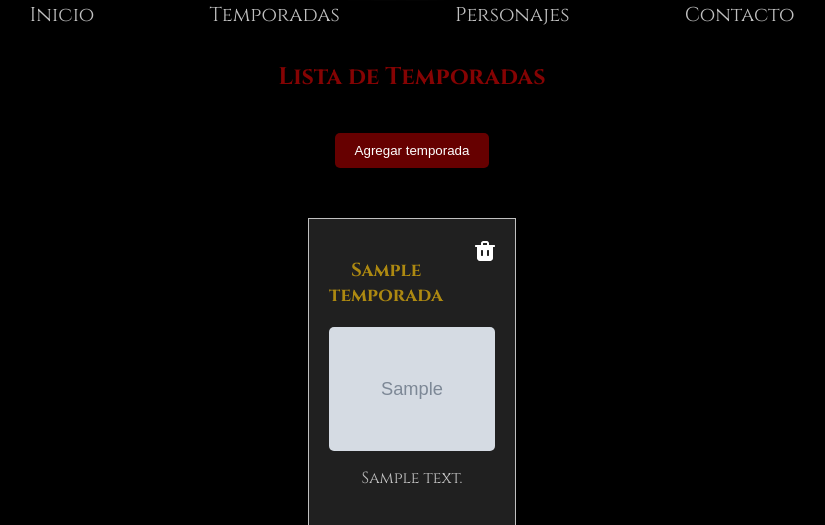
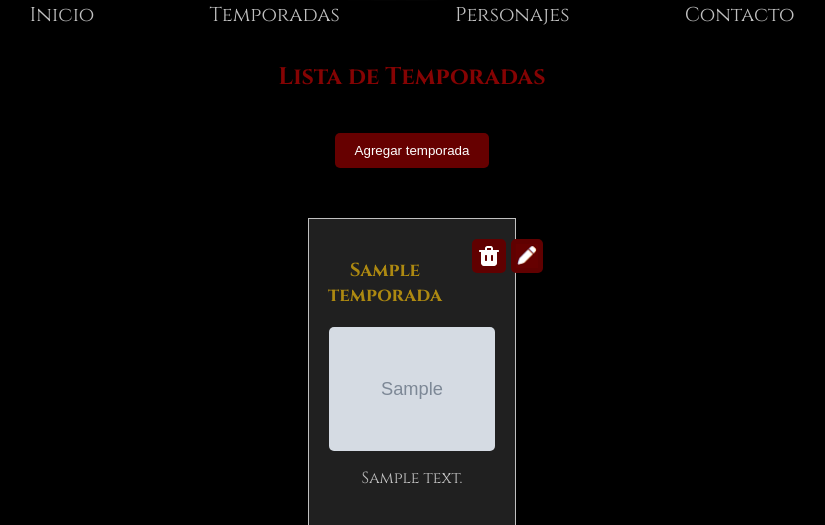
Before and after one commit to fabtrr22/trabajoGoT, a Flask app: page /temporadas in a window 1280 px wide. Shown: the part 317-842 px from the top of the page, without its empty margins (228-1053 px from the left). Run offline with Flask 3, Linux system fonts and the light colour scheme; tables that the repository leaves empty or names only in its code hold one stand-in row (values such as "Sample post"); grey boxes marked "Sample" are stand-in pictures.

Commit message:
agrego estilos de icono eliminar y editar

```diff
--- a/static/css/estilos.css
+++ b/static/css/estilos.css
@@ -210,6 +210,15 @@ nav ul li a:hover {
     gap: 30px;
     align-items: flex-start;
 }
+.card-container--de{
+    display: flex;
+    flex-direction: row;
+    gap: 5px;
+}
+.card-container--de img{
+    background-color: #600000;
+    padding: 0.3em;
+}
 
 .temporada img {
     max-width: 100%;
--- a/templates/temporadas.html
+++ b/templates/temporadas.html
@@ -59,7 +59,10 @@
 
                         <div class="card-container--value">
                             <h3>{{ temporada['nombre'] }}</h3>
-                            <img src="./static/img/icon _trash 2_.png" />
+                            <div class="card-container--de">
+                                <img src="./static/img/icon _trash 2_.png" />
+                                <img src="./static/img/lapiz-copia.png" />
+                            </div>
                         </div>
                         <img src="{{ temporada['imagen'] }}" alt="">
                         <p>{{ temporada['descripcion'] }}</p>
```
Also changed, not shown: static/img/lapiz-copia.png (added), static/img/lapiz.png (added).
